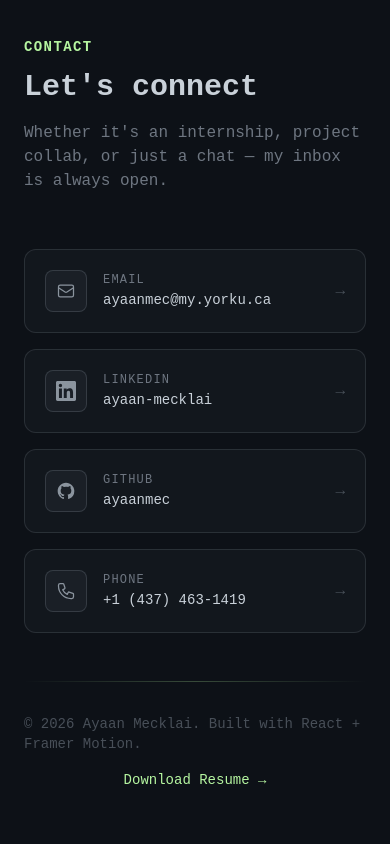
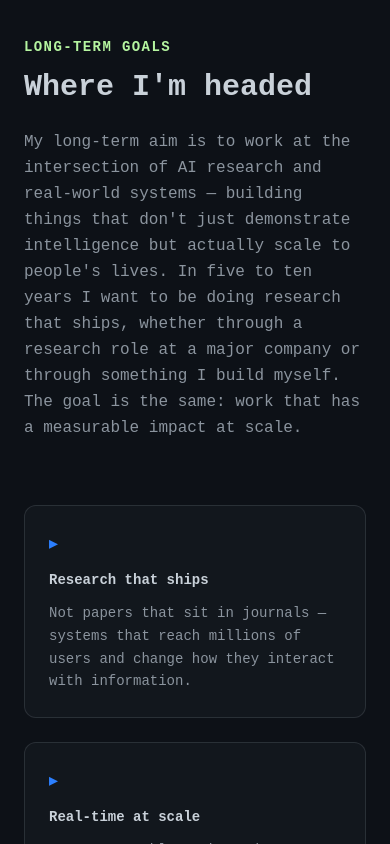
Before and after one commit to AyaanMec/E-Portfolio, a React (Vite) app: page / in a window 390 px wide. Shown: the part 8700-9544 px from the top of the page. Built offline with nearby package versions, Linux system fonts and the light colour scheme.

Commit message:
-changes

```diff
--- a/src/App.jsx
+++ b/src/App.jsx
@@ -7,6 +7,7 @@ import About from './components/About'
 import Experience from './components/Experience'
 import Projects from './components/Projects'
 import Skills from './components/Skills'
+import Goals from './components/Goals'
 import Contact from './components/Contact'
 
 export default function App() {
@@ -29,6 +30,7 @@ export default function App() {
         <Experience />
         <Projects />
         <Skills />
+        <Goals />
         <Contact />
       </main>
     </div>
--- /dev/null
+++ b/src/components/Goals.jsx
@@ -0,0 +1,82 @@
+import { useRef } from 'react'
+import { motion, useInView } from 'framer-motion'
+
+function FadeIn({ children, delay = 0, direction = 'up' }) {
+  const ref = useRef(null)
+  const inView = useInView(ref, { once: true, margin: '-80px' })
+
+  const variants = {
+    hidden: {
+      opacity: 0,
+      y: direction === 'up' ? 30 : direction === 'down' ? -30 : 0,
+      x: direction === 'left' ? 30 : direction === 'right' ? -30 : 0,
+    },
+    visible: { opacity: 1, y: 0, x: 0 },
+  }
+
+  return (
+    <motion.div
+      ref={ref}
+      variants={variants}
+      initial="hidden"
+      animate={inView ? 'visible' : 'hidden'}
+      transition={{ duration: 0.6, delay, ease: 'easeOut' }}
+    >
+      {children}
+    </motion.div>
+  )
+}
+
+const pillars = [
+  {
+    label: 'Research that ships',
+    body: 'Not papers that sit in journals — systems that reach millions of users and change how they interact with information.',
+  },
+  {
+    label: 'Real-time at scale',
+    body: 'Drawn to problems where data moves fast, decisions happen in real time, and the margin for error is small.',
+  },
+  {
+    label: 'Build something of my own',
+    body: 'Every role, every system, every dataset is teaching me what it takes. For now that means going deep — on infrastructure, on ML pipelines, on code that lasts.',
+  },
+]
+
+export default function Goals() {
+  return (
+    <section id="goals" className="py-28 px-6">
+      <div className="max-w-5xl mx-auto">
+        <FadeIn>
+          <p className="text-blue-400 text-sm font-semibold tracking-widest uppercase mb-3">
+            Long-Term Goals
+          </p>
+          <h2 className="text-3xl md:text-4xl font-bold text-white mb-6">Where I'm headed</h2>
+        </FadeIn>
+
+        <FadeIn delay={0.1}>
+          <p className="text-slate-400 text-base leading-relaxed max-w-3xl mb-16">
+            My long-term aim is to work at the intersection of AI research and real-world systems —
+            building things that don't just demonstrate intelligence but actually scale to people's
+            lives. In five to ten years I want to be doing research that ships, whether through a
+            research role at a major company or through something I build myself. The goal is the
+            same: work that has a measurable impact at scale.
+          </p>
+        </FadeIn>
+
+        <div className="grid md:grid-cols-3 gap-6">
+          {pillars.map((pillar, i) => (
+            <FadeIn key={pillar.label} delay={0.15 + i * 0.1} direction="up">
+              <div className="h-full p-6 rounded-xl border border-slate-800 bg-slate-900/40 hover:border-blue-500/30 transition-colors duration-300 flex flex-col gap-3">
+                <span className="text-blue-500 text-lg">▸</span>
+                <p className="text-white font-semibold text-sm">{pillar.label}</p>
+                <p className="text-slate-400 text-sm leading-relaxed">{pillar.body}</p>
+              </div>
+            </FadeIn>
+          ))}
+        </div>
+
+        <div className="section-line mt-20" />
+      </div>
+    </section>
+  )
+}
--- a/src/components/Navbar.jsx
+++ b/src/components/Navbar.jsx
@@ -2,7 +2,7 @@ import { useState, useEffect, useRef } from 'react'
 import { motion, AnimatePresence } from 'framer-motion'
 import { Link } from 'react-scroll'
 
-const navLinks = ['About', 'Experience', 'Projects', 'Skills', 'Contact']
+const navLinks = ['About', 'Experience', 'Projects', 'Skills', 'Goals', 'Contact']
 
 const THEMES = [
   { id: 'terminal', label: 'Terminal', swatch: '#b5f5a0' },
```
